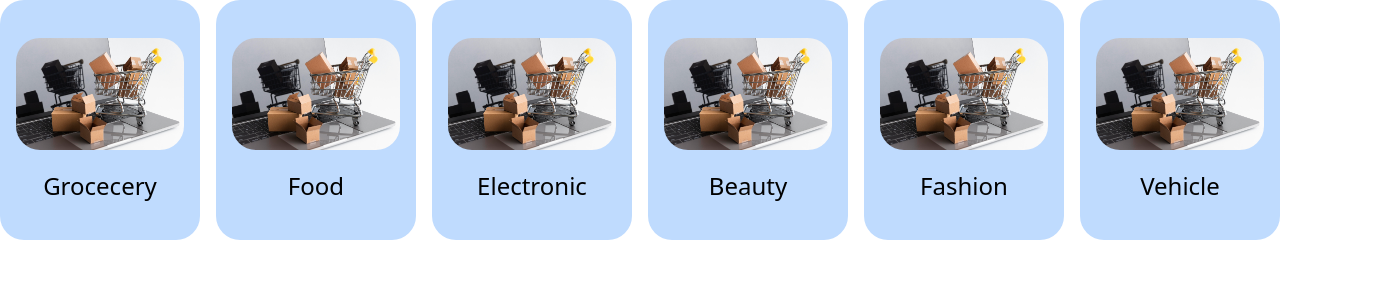
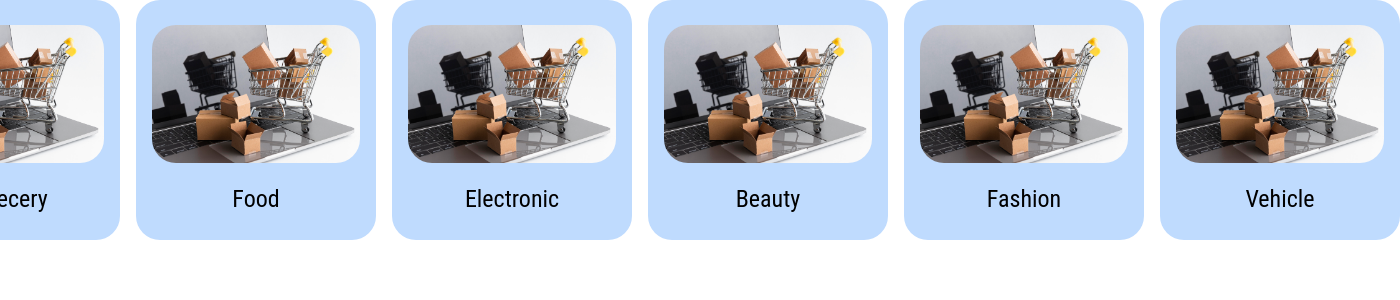
Before and after one commit to sidmadke/htf-project, a Next.js app: page / in a window 1280 px wide. Shown: the top 300 px of the page, 1400 px wide, since content can reach past the window. Built offline with nearby package versions, Linux system fonts and the light colour scheme.

Commit message:
Category search pages added

```diff
--- a/components/CategoryCart.jsx
+++ b/components/CategoryCart.jsx
@@ -2,18 +2,17 @@
 
 import React from 'react'
 import Image from 'next/image'
+import Link from 'next/link'
 
 const CategoryCart = (props) => {
-  console.log(props)
-  console.log("hello")
   return (
 
-    <>
+    <Link href={props.link}>
       <div className="bg-blue-200 h-60 w-60 p-4 f rounded-3xl flex flex-col justify-center items-center gap-5 text-2xl">
         <Image height={500} width={500} src={props.image} className='rounded-3xl'/>
         <div>{props.name}</div>
       </div>
-    </>
+    </Link>
   )
 }
 
--- /dev/null
+++ b/components/SearchnResult.jsx
@@ -0,0 +1,16 @@
+import React from 'react'
+
+const SearchnResult = () => {
+    return (
+        <div className='bg-transparent h-screen'>
+            <div className='bg-transparent'>
+                <input type="text" />
+                <button type="submit">Search</button>
+            </div>
+            <div className='bg-transparent'>
+            </div>
+        </div>
+    )
+}
+
+export default SearchnResult
--- /dev/null
+++ b/pages/beautySearch.jsx
@@ -0,0 +1,12 @@
+import SearchnResult from '@/components/SearchnResult'
+import React from 'react'
+
+const beautySearch = () => {
+  return (
+    <div className='bg-stone-200'>
+        <SearchnResult/>
+    </div>
+  )
+}
+
+export default beautySearch
--- /dev/null
+++ b/pages/electronicSearch.jsx
@@ -0,0 +1,12 @@
+import SearchnResult from '@/components/SearchnResult'
+import React from 'react'
+
+const electronicSearch = () => {
+  return (
+    <div className='bg-green-200'>
+        <SearchnResult/>
+    </div>
+  )
+}
+
+export default electronicSearch
--- /dev/null
+++ b/pages/fashionSearch.jsx
@@ -0,0 +1,12 @@
+import SearchnResult from '@/components/SearchnResult'
+import React from 'react'
+
+const fashionSearch = () => {
+  return (
+    <div className='bg-pink-200'>
+        <SearchnResult/>
+    </div>
+  )
+}
+
+export default fashionSearch
--- /dev/null
+++ b/pages/foodSearch.jsx
@@ -0,0 +1,12 @@
+import SearchnResult from '@/components/SearchnResult'
+import React from 'react'
+
+const foodSearch = () => {
+  return (
+    <div className='bg-blue-200'>
+        <SearchnResult/>
+    </div>
+  )
+}
+
+export default foodSearch
--- /dev/null
+++ b/pages/grocecerySearch.jsx
@@ -0,0 +1,13 @@
+import SearchnResult from '@/components/SearchnResult'
+import React from 'react'
+
+
+const grocecerySearch = () => {
+  return (
+    <div className=' bg-red-200'>
+        <SearchnResult/>
+    </div>
+  )
+}
+
+export default grocecerySearch
--- a/pages/index.jsx
+++ b/pages/index.jsx
@@ -3,12 +3,12 @@ import CategoryCart from '@/components/CategoryCart'
 import sample from "../images/sample.jpg"
 
 const categories = [
-  { name: 'Grocecery', image: sample },
-  { name: 'Food', image: sample },
-  { name: 'Electronic', image: sample },
-  { name: 'Beauty', image: sample },
-  { name: 'Fashion', image: sample },
-  { name: 'Vehicle', image: sample },
+  { name: 'Grocecery', image: sample, link:'/grocecerySearch' },
+  { name: 'Food', image: sample, link:'/foodSearch' },
+  { name: 'Electronic', image: sample, link:'/electronicSearch' },
+  { name: 'Beauty', image: sample, link:'/beautySearch' },
+  { name: 'Fashion', image: sample, link:'/fashionSearch' },
+  { name: 'Vehicle', image: sample, link:'/vehicleSearch' },
 ]
 
 function index() {
@@ -17,7 +17,7 @@ function index() {
       <div className='flex flex-row gap-4 justify-center items-center'>
         {
           categories.map((category) => (
-            <CategoryCart name={category.name} image={category.image} />
+            <CategoryCart name={category.name} image={category.image} link={category.link}/>
           ))
         }
       </div>
--- /dev/null
+++ b/pages/vehicleSearch.jsx
@@ -0,0 +1,12 @@
+import SearchnResult from '@/components/SearchnResult'
+import React from 'react'
+
+const vehicleSearch = () => {
+  return (
+    <div className='bg-violet-200'>
+        <SearchnResult/>
+    </div>
+  )
+}
+
+export default vehicleSearch
--- a/styles/globals.css
+++ b/styles/globals.css
@@ -1,6 +1,7 @@
 @tailwind base;
 @tailwind components;
 @tailwind utilities;
+@import url('https://fonts.googleapis.com/css2?family=Alegreya+Sans+SC:wght@300&family=Poppins&family=Roboto+Condensed&display=swap');
 
 :root {
   --foreground-rgb: 0, 0, 0;
@@ -18,6 +19,7 @@
 
 body {
   background-color: white;
+  font-family: 'Roboto Condensed', sans-serif;
 }
 
 @layer utilities {
```
